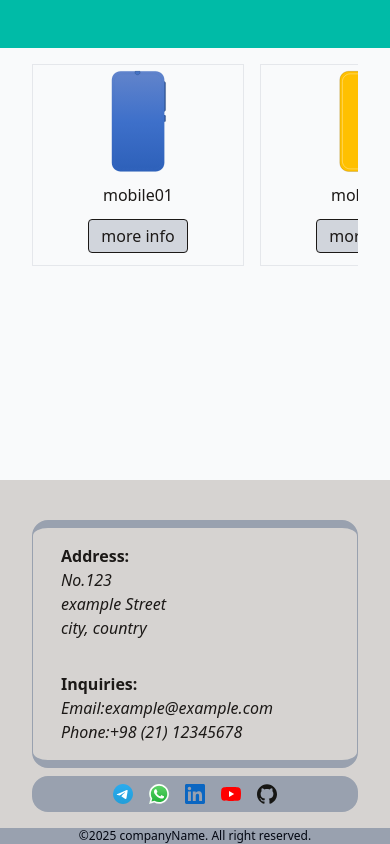
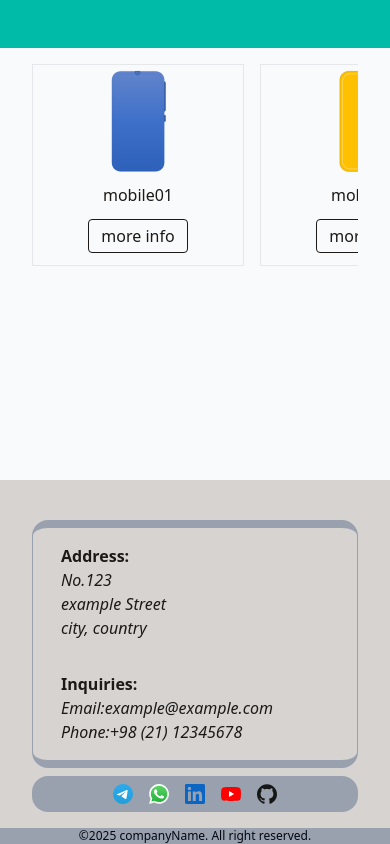
Before and after one commit to yaser-pakniyat/shop-demo, a Next.js app: page /shop-demo/shop/mobilestore in a window 390 px wide. Built offline with nearby package versions, Linux system fonts and the light colour scheme; some icons are missing.

Commit message:
refactor(MobileCard): remove button background color

```diff
--- a/components/mobile-card/MobileCard.tsx
+++ b/components/mobile-card/MobileCard.tsx
@@ -23,7 +23,7 @@ export default function MobileCard({
         <h2 className="flex justify-center">{productName}</h2>
       </Link>
       <Link
-        className="my-3 cursor-pointer rounded border bg-gray-300 px-3 py-1 hover:scale-90 hover:bg-green-500 hover:font-bold hover:text-white"
+        className="my-3 cursor-pointer rounded border px-3 py-1 hover:scale-90 hover:bg-green-500 hover:font-bold hover:text-white"
         href={`/shop/mobilestore/${productName}`}
       >
         more info
```
